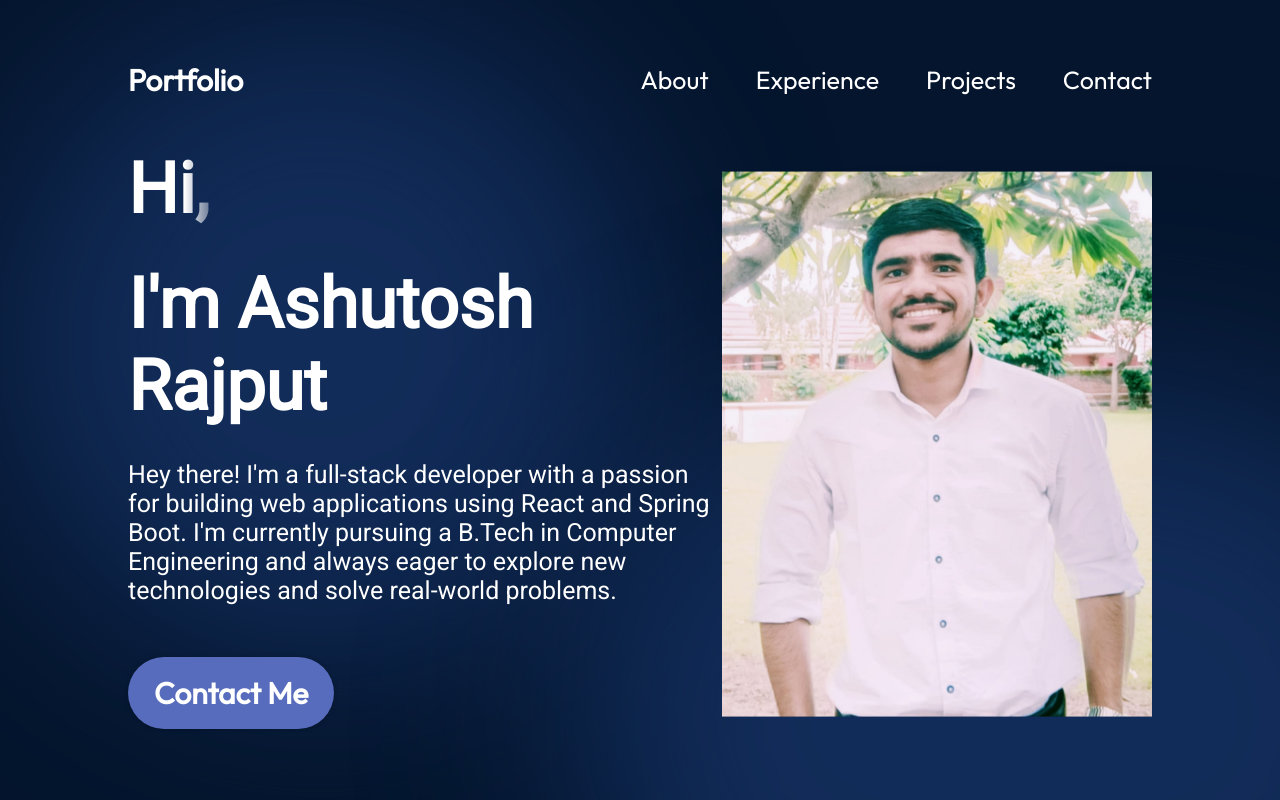
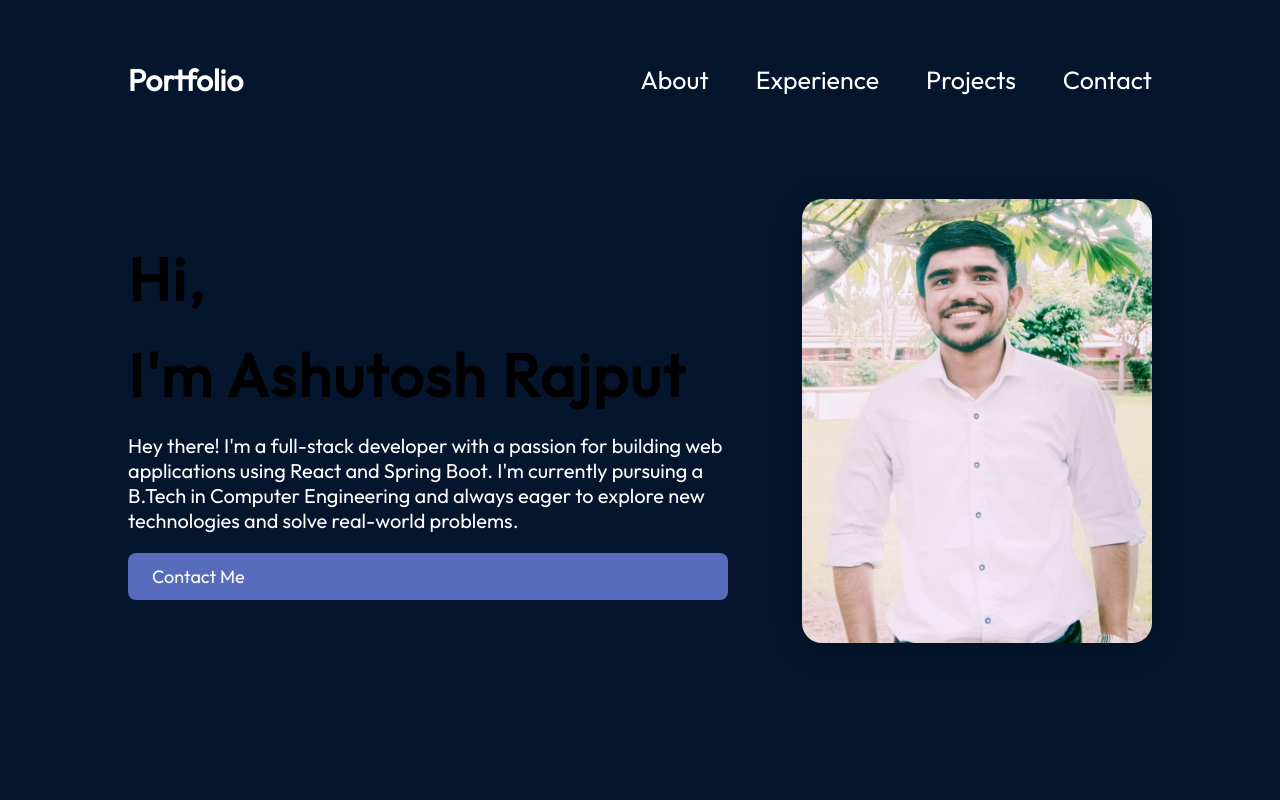
Before and after one commit to Ashutosh8668/MyPortfolio, a React (Vite) app: page / in a window 1280 px wide. Shown: the top 800 px of the page. Built offline with nearby package versions, Linux system fonts and the light colour scheme.

Commit message:
Update Hero.module.css

```diff
--- a/src/components/Hero/Hero.module.css
+++ b/src/components/Hero/Hero.module.css
@@ -5,110 +5,108 @@
   display: flex;
   align-items: center;
   justify-content: space-between;
-  margin-top: 49px;
-  z-index: 1;
-  margin-left: 10%;
-  margin-right: 10%;
+  padding: 100px 10%;
+  overflow: hidden;
 }
 
 .content {
   display: flex;
   flex-direction: column;
-  align-items: flex-start;
-  color: var(--color-text);
-  z-index: 1;
+  gap: 20px;
+  animation: fadeSlideUp 1s ease forwards;
 }
 
 .title {
-  font-size: 70px;
-  font-weight: 900;
-  margin-bottom: 33px;
-  font-family: var(--font-roboto);
-  background: linear-gradient(
-    90deg,
-    rgba(255, 255, 255, 1) 70%,
-    rgba(255, 255, 255, 0) 120%
-  );
-  -webkit-text-fill-color: transparent;
-  -webkit-background-clip: text;
+  font-size: 60px;
+  font-weight: 700;
+  letter-spacing: 2px;
+  opacity: 0;
+  animation: fadeSlideUp 1s ease forwards;
+  animation-delay: 0.2s;
 }
 
 .description {
-  font-size: 25px;
-  font-family: var(--font-roboto);
-  margin-bottom: 52px;
+  font-size: 20px;
+  color: var(--color-text);
+  max-width: 600px;
+  opacity: 0;
+  animation: fadeSlideUp 1s ease forwards;
+  animation-delay: 0.4s;
 }
 
 .contactBtn {
+  background-color: var(--color-primary);
+  color: #fff;
+  padding: 12px 24px;
+  border: none;
+  border-radius: 8px;
+  font-size: 18px;
   text-decoration: none;
-  background-color: var(--color-primary);
-  color: var(--color-text);
-  border-radius: 100px;
-  font-size: 30px;
-  font-weight: 600;
-  padding: 17px 26px;
-  box-shadow: 0 0 4px 0 rgba(0, 0, 0, 0.25);
+  cursor: pointer;
+  opacity: 0;
+  animation: fadeSlideUp 1s ease forwards;
+  animation-delay: 0.6s;
 }
 
 .heroImg {
-  width: 50%;
-  max-width: 430px;
+  width: 350px;
   height: auto;
-  z-index: 1;
-
-  animation-name: floating;
-  animation-duration: 3s;
-  animation-iteration-count: infinite;
-  animation-timing-function: ease-in-out;
+  border-radius: 20px;
+  box-shadow: 0 5px 30px rgba(0, 0, 0, 0.2);
+  opacity: 0;
+  animation: fadeSlideUp 1s ease forwards;
+  animation-delay: 0.8s;
 }
 
-
-@keyframes floating {
-  0% {
-    transform: translate(0, 0px);
-  }
-  50% {
-    transform: translate(0, 10px);
-  }
-  100% {
-    transform: translate(0, -0px);
-  }
+.topBlur,
+.bottomBlur {
+  position: absolute;
+  width: 200px;
+  height: 200px;
+  background: var(--color-accent);
+  filter: blur(120px);
+  z-index: -1;
 }
 
 .topBlur {
-  position: absolute;
-  width: 50vw;
-  height: 50vw;
-  min-width: 350px;
-  min-width: 350px;
-  top: -128px;
-  left: -10vw;
-  border-radius: 764px;
-  background: rgba(25, 55, 109, 0.7);
-  filter: blur(100px);
-  z-index: 0;
+  top: 0;
+  right: 0;
 }
 
 .bottomBlur {
-  position: absolute;
-  width: 70vw;
-  height: 50vw;
-  min-width: 350px;
-  min-width: 250px;
-  top: 246px;
-  right: -25vw;
-  border-radius: 764px;
-  background: rgba(25, 55, 109, 0.7);
-  filter: blur(100px);
-  z-index: 0;
+  bottom: 0;
+  left: 0;
+}
+
+/* Animation keyframes */
+@keyframes fadeSlideUp {
+  from {
+    opacity: 0;
+    transform: translateY(40px);
+  }
+  to {
+    opacity: 1;
+    transform: translateY(0);
+  }
 }
 
 @media screen and (max-width: 830px) {
   .container {
-    flex-direction: column-reverse;
+    flex-direction: column;
+    gap: 40px;
+    padding: 60px 5%;
   }
 
-  .content {
-    align-items: center;
+  .title {
+    font-size: 36px;
+    text-align: center;
+  }
+
+  .description {
+    text-align: center;
+  }
+
+  .heroImg {
+    width: 250px;
   }
 }
```
